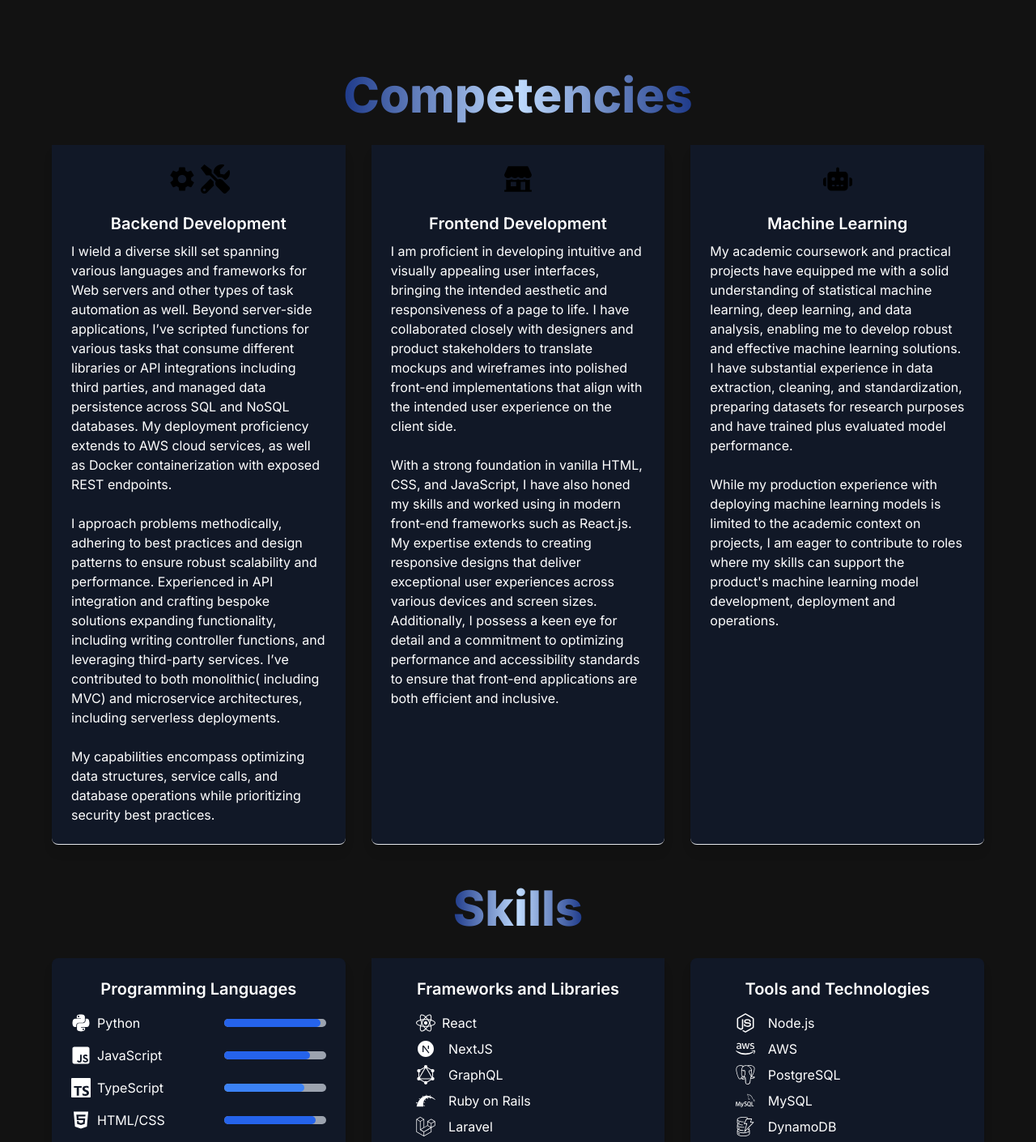
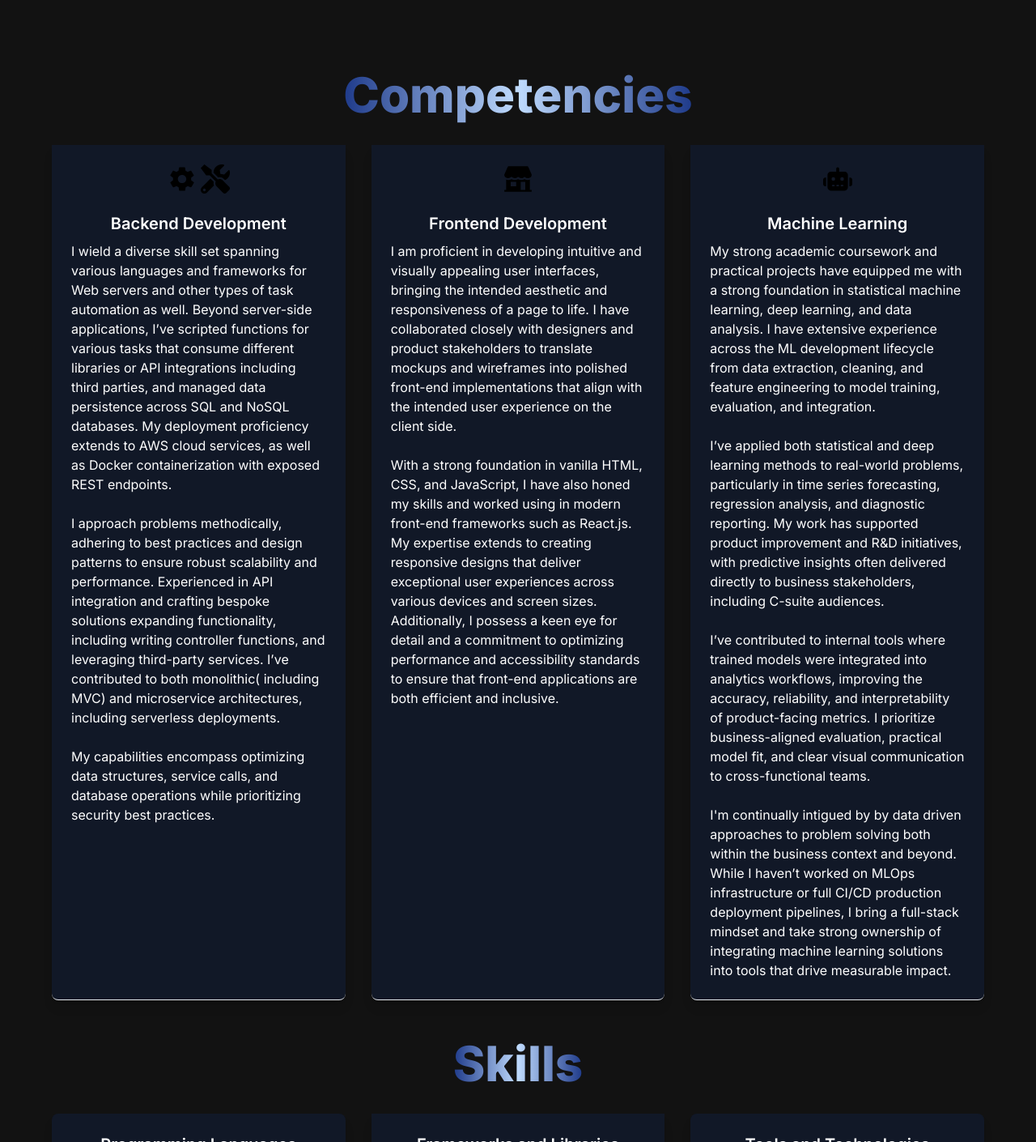
Before and after one commit to mkhanyisig/personal-portfolio, a Next.js app: page / in a window 1280 px wide. Shown: the part 2058-3468 px from the top of the page at 81% size. Built offline with nearby package versions, Linux system fonts and the light colour scheme.

Commit message:
update ML section

```diff
--- a/src/app/components/CompetenciesSection.jsx
+++ b/src/app/components/CompetenciesSection.jsx
@@ -131,20 +131,38 @@ const CompetenciesSection = ({ isBackgroundDark }) => {
               Machine Learning
             </h4>
             <p className={`${textColor}`} style={{ textAlign: 'left' }}>
-              My academic coursework and practical projects have equipped me
-              with a solid understanding of statistical machine learning, deep
-              learning, and data analysis, enabling me to develop robust and
-              effective machine learning solutions. I have substantial
-              experience in data extraction, cleaning, and standardization,
-              preparing datasets for research purposes and have trained plus
-              evaluated model performance.
+              My strong academic coursework and practical projects have equipped
+              me with a strong foundation in statistical machine learning, deep
+              learning, and data analysis. I have extensive experience across
+              the ML development lifecycle from data extraction, cleaning, and
+              feature engineering to model training, evaluation, and
+              integration.
             </p>
             <br />
             <p className={`${textColor}`} style={{ textAlign: 'left' }}>
-              While my production experience with deploying machine learning
-              models is limited to the academic context on projects, I am eager
-              to contribute to roles where my skills can support the product's
-              machine learning model development, deployment and operations.
+              I’ve applied both statistical and deep learning methods to
+              real-world problems, particularly in time series forecasting,
+              regression analysis, and diagnostic reporting. My work has
+              supported product improvement and R&D initiatives, with predictive
+              insights often delivered directly to business stakeholders,
+              including C-suite audiences.
+            </p>
+            <br />
+            <p className={`${textColor}`} style={{ textAlign: 'left' }}>
+              I’ve contributed to internal tools where trained models were
+              integrated into analytics workflows, improving the accuracy,
+              reliability, and interpretability of product-facing metrics. I
+              prioritize business-aligned evaluation, practical model fit, and
+              clear visual communication to cross-functional teams.
+            </p>
+            <br />
+            <p className={`${textColor}`} style={{ textAlign: 'left' }}>
+              I'm continually intigued by by data driven approaches to problem
+              solving both within the business context and beyond. While I
+              haven’t worked on MLOps infrastructure or full CI/CD production
+              deployment pipelines, I bring a full-stack mindset and take strong
+              ownership of integrating machine learning solutions into tools
+              that drive measurable impact.
             </p>
           </div>
         </div>
```
